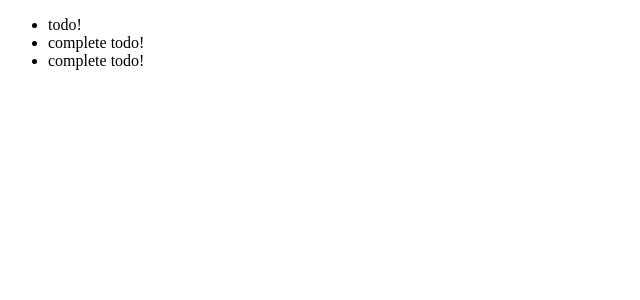
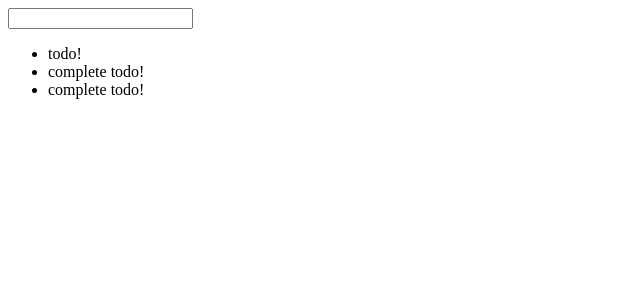
Before and after one commit to togana/sample-next-with-typescript-redux-toolkit, a Next.js app: page / in a window 1280 px wide. Shown: the top 300 px of the page, without its empty margins (0-640 px from the left). Built offline with nearby package versions, Linux system fonts and the light colour scheme.

Commit message:
Input用のコンポーネント作成した

```diff
--- a/package.json
+++ b/package.json
@@ -10,7 +10,8 @@
   "dependencies": {
     "next": "10.0.4",
     "react": "17.0.1",
-    "react-dom": "17.0.1"
+    "react-dom": "17.0.1",
+    "react-hook-form": "^6.13.1"
   },
   "devDependencies": {
     "@types/node": "^14.14.16",
--- /dev/null
+++ b/src/components/Todo/Input.tsx
@@ -0,0 +1,13 @@
+import { forwardRef } from 'react';
+
+export type InputProps = {
+  name: string;
+}
+
+export const Input = forwardRef<HTMLInputElement, InputProps>(({ name }, ref) => (
+  <input
+    name={name}
+    type='text'
+    ref={ref}
+  />
+));
--- a/src/pages/index.tsx
+++ b/src/pages/index.tsx
@@ -1,13 +1,32 @@
 import { NextPage } from 'next';
 import Head from 'next/head';
+import { useForm, NestedValue } from 'react-hook-form';
+import { Input } from '../components/Todo/Input';
 import { List } from '../components/Todo/List';
 
+type FormData = {
+  todo: string;
+}
+
 const Home: NextPage = () => {
+  const { register, handleSubmit, reset } = useForm<FormData>({
+    defaultValues: {
+      todo: '',
+    },
+  });
+  const onSubmit = handleSubmit(({ todo }) => {
+    console.log('submit:', todo)
+    reset();
+  });
+
   return (
     <div>
       <Head>
         <title>Sample Next with TypeScript &amp; RTK</title>
       </Head>
+      <form onSubmit={onSubmit}>
+        <Input name='todo' ref={register} />
+      </form>
       <List />
     </div>
   )
```
Also changed, not shown: 1 other file (tests, documents, lock files or other folders).
